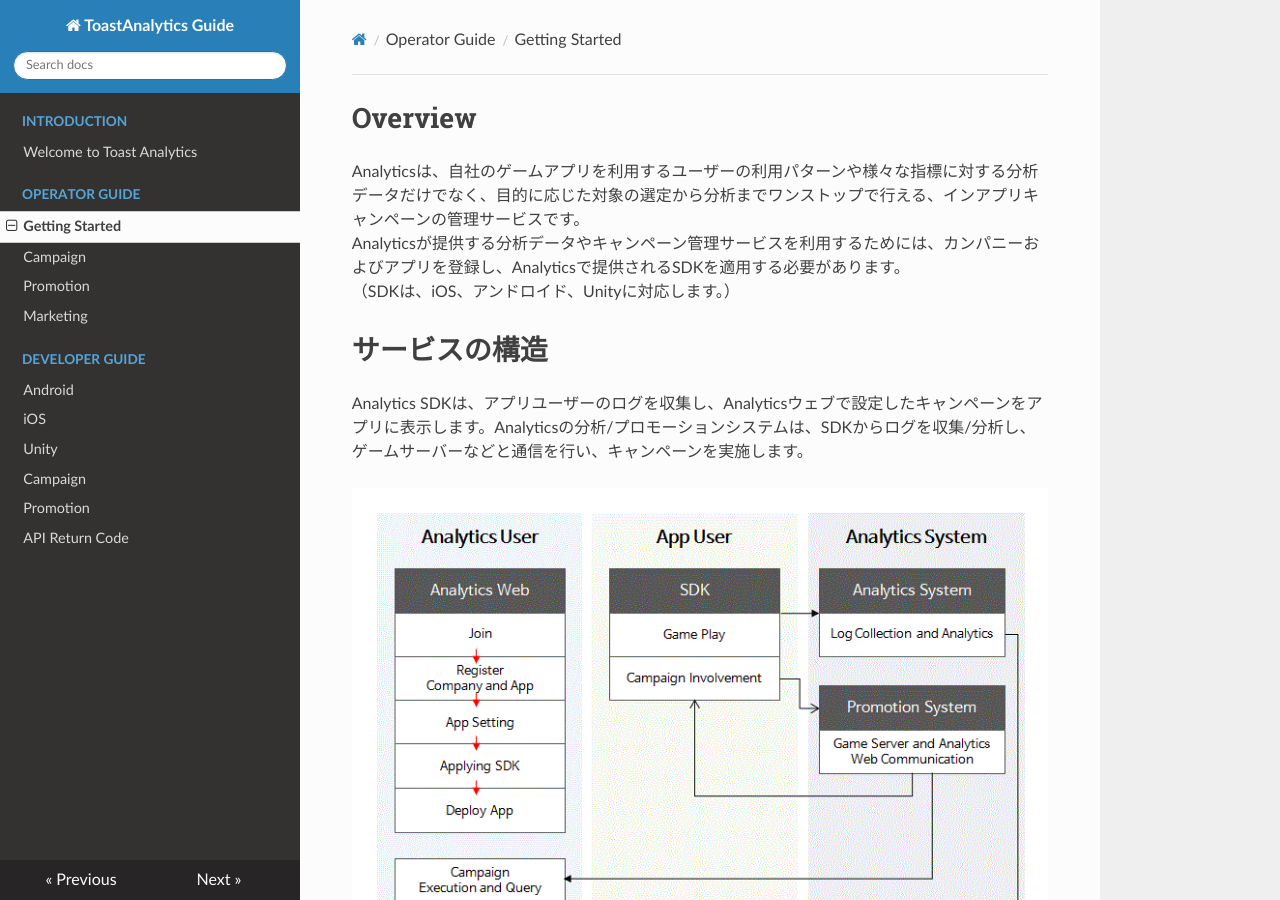
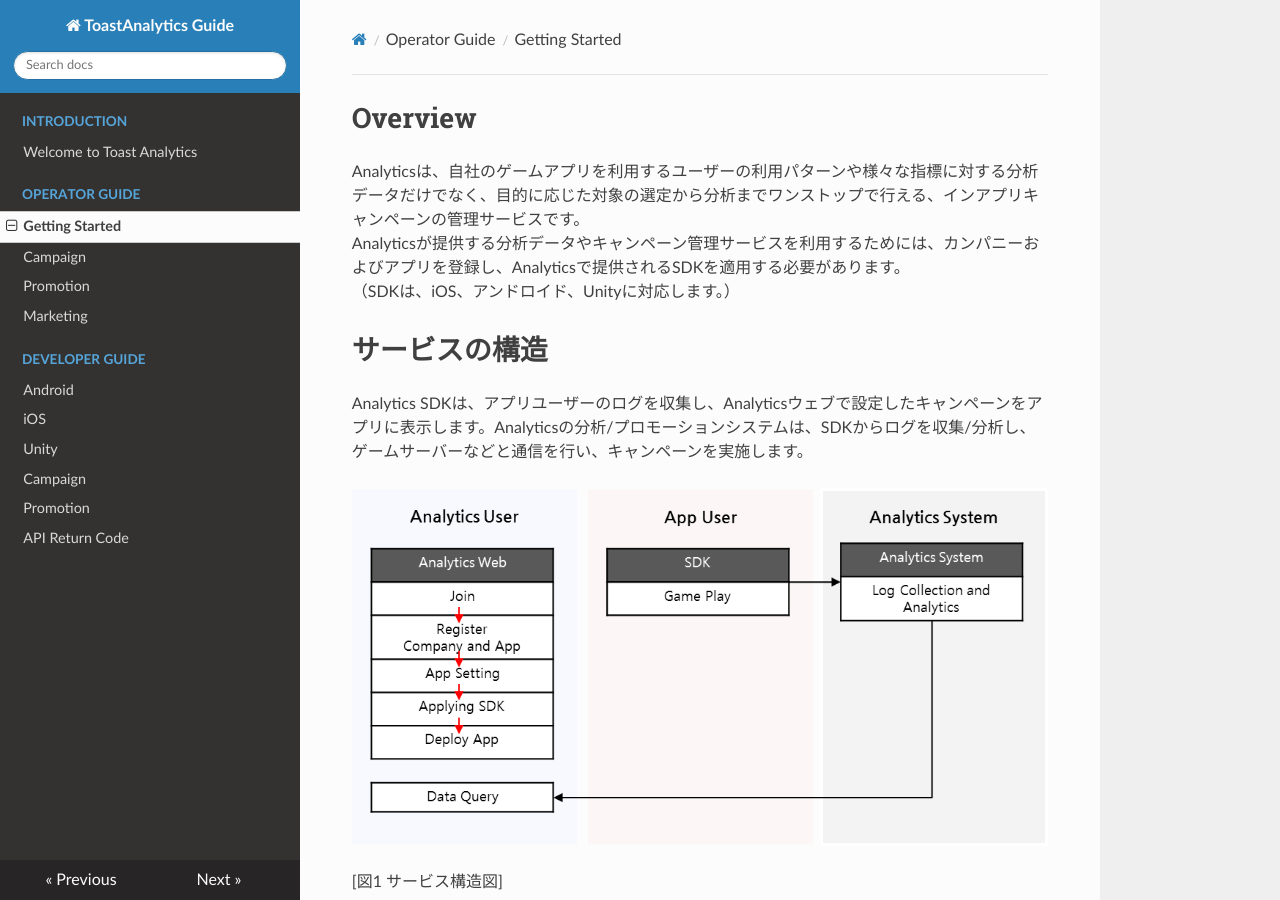
Before and after one commit to ToastAnalytics/ToastAnalytics_JA, an MkDocs documentation site: the page built from docs/Developer/1. Getting Started.md, in a window 1280 px wide and 900 px high. Built offline with MkDocs 1.6.1, drawn with Linux system fonts in a browser that asks for light colours; nearby versions of some CDN libraries; old or Windows-style settings are respelled for this version of MkDocs.

Commit message:
no message

```diff
--- a/docs/Developer/1. Getting Started.md
+++ b/docs/Developer/1. Getting Started.md
@@ -8,7 +8,7 @@ Analyticsが提供する分析データやキャンペーン管理サービス
 
 Analytics SDKは、アプリユーザーのログを収集し、Analyticsウェブで設定したキャンペーンをアプリに表示します。Analyticsの分析/プロモーションシステムは、SDKからログを収集/分析し、ゲームサーバーなどと通信を行い、キャンペーンを実施します。
 
-![図1 サービス構造図](https://raw.githubusercontent.com/ToastAnalytics/ToastAnalytics_JA/master/docs/Developer/images/an_1.gif)
+![図1 サービス構造図](https://raw.githubusercontent.com/ToastAnalytics/ToastAnalytics_JA/master/docs/Developer/images/an_1.png)
 
 [図1 サービス構造図]
 
```
Also changed, not shown: docs/Developer/images/an_1.gif (deleted), docs/Developer/images/an_1.png (added).
